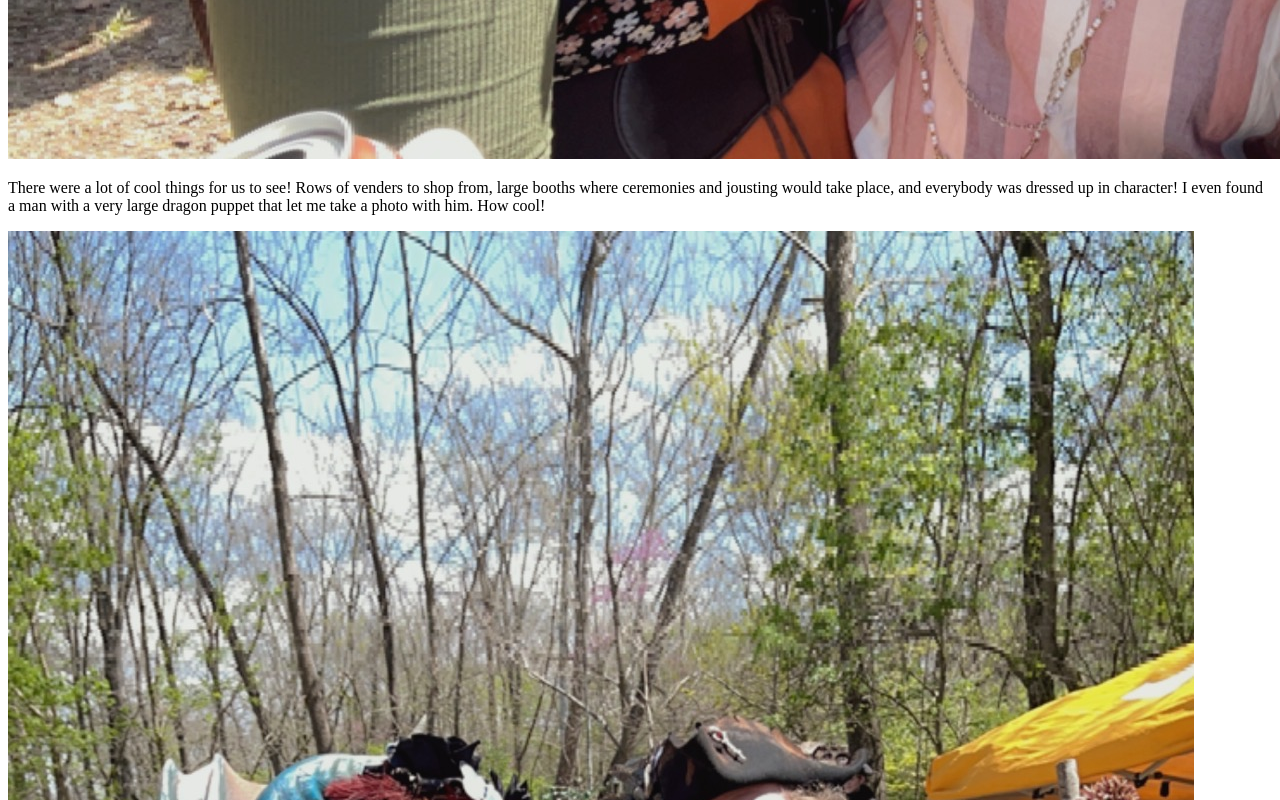
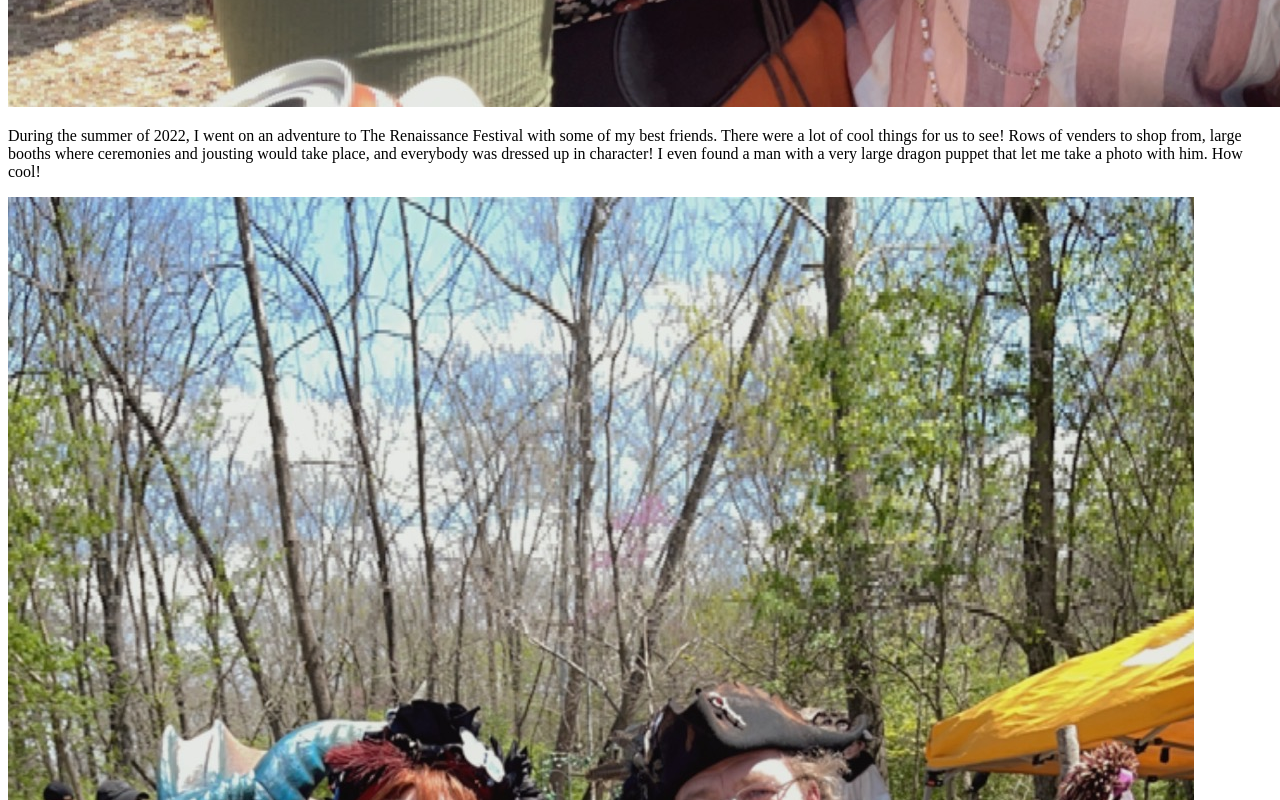
Before and after one commit to STL-LC101-Sept-22/js-assignment-4-html-me-something-RebeccaMines, a website: page index.html in a window 1280 px wide. Shown: the part 1240-2040 px from the top of the page. Drawn offline with Linux system fonts and the light colour scheme.

Commit message:
checking autograding html for number of sections

```diff
--- a/index.html
+++ b/index.html
@@ -12,18 +12,14 @@
         <p>Remembering the Ren Fest adventures of four close friends!</p>
       </header>
     </article>
+    <img src="images/GroupPhoto.JPG" alt="GroupPhoto" />
     <p>
       During the summer of 2022, I went on an adventure to The Renaissance
-      Festival with some of my best friends. It was one of the most memerable
-      adventures I've ever had &amp; I'd love to share some of my favorite
-      memories with you!
-    </p>
-    <img src="images/GroupPhoto.JPG" alt="GroupPhoto" />
-    <p>
-      There were a lot of cool things for us to see! Rows of venders to shop
-      from, large booths where ceremonies and jousting would take place, and
-      everybody was dressed up in character! I even found a man with a very
-      large dragon puppet that let me take a photo with him. How cool!
+      Festival with some of my best friends. There were a lot of cool things for
+      us to see! Rows of venders to shop from, large booths where ceremonies and
+      jousting would take place, and everybody was dressed up in character! I
+      even found a man with a very large dragon puppet that let me take a photo
+      with him. How cool!
     </p>
     <img src="images/MeWithDragon.JPG" alt="Me with dragon puppet man" />
     <p>
@@ -38,8 +34,6 @@
       social media &amp; he shared the photos with us a few weeks later. They
       really turned out great!
     </p>
-    <img src="images/MeAndCody.jpg" alt="Me and Cody" />
-    <img src="images/CodyPortrait.jpg" alt="Portrait of Cody" />
     <img src="images/JaydaWithPhotographer.jpg" alt="Jayda with photographer" />
     <footer>
       <p>Author: Rebecca Mines</p>
```
